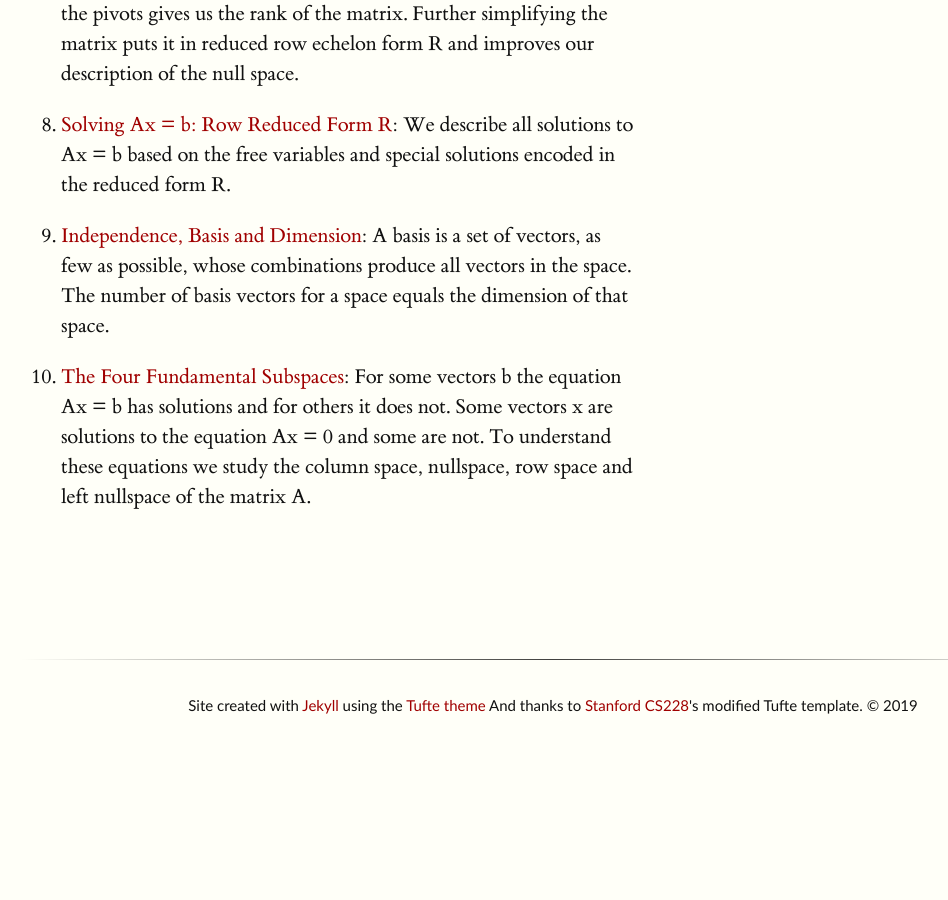
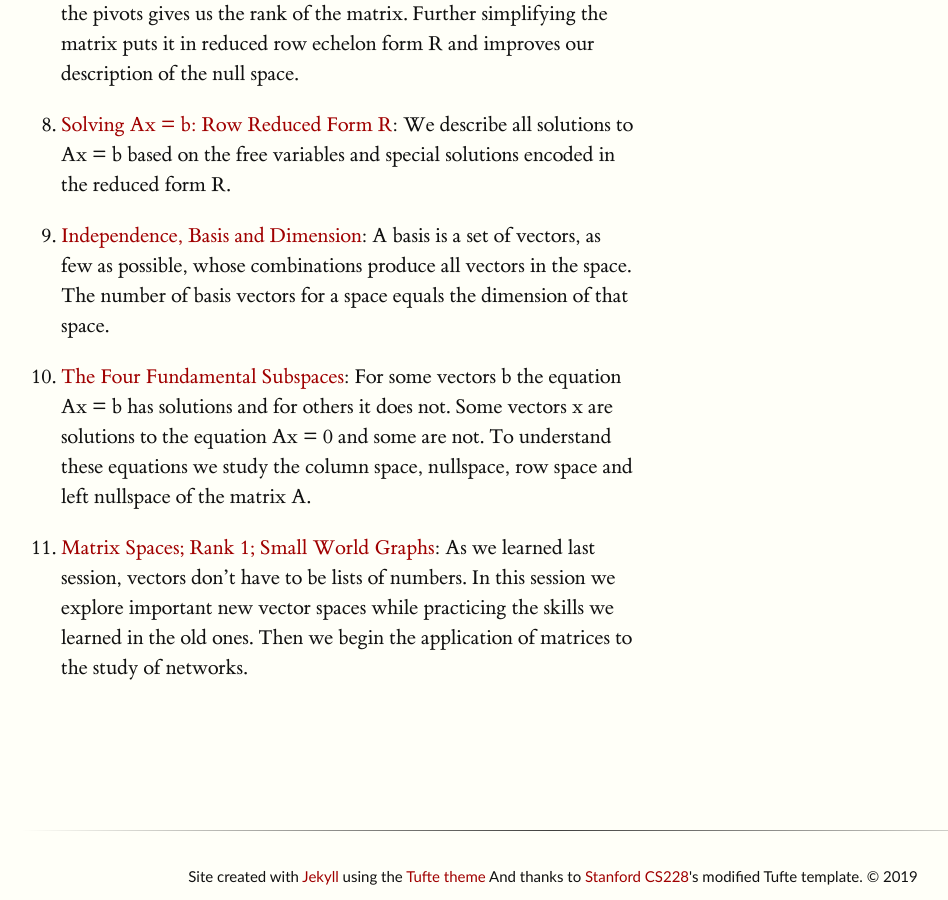
Before and after one commit to RuizhenMai/academic-blog, a Jekyll site: the page built from linear_algebra/index.md, in a window 1280 px wide and 900 px high, scrolled down 1786 px. Shown: the whole window, without its empty margins (139-1087 px from the left). Built offline with Jekyll 4.4.1, drawn with Linux system fonts in a browser that asks for light colours; before the commit the page ends 2515 px from its top, so only the background shows below that.

Commit message:
add naive home page

```diff
--- a/linear_algebra/index.md
+++ b/linear_algebra/index.md
@@ -30,3 +30,5 @@ title: Linear Algebra Study Notes
 9. [Independence, Basis and Dimension](UnitI/Independence_Basis_and_Dimension): A basis is a set of vectors, as few as possible, whose combinations produce all vectors in the space. The number of basis vectors for a space equals the dimension of that space.
 
 10. [The Four Fundamental Subspaces](UnitI/The_four_fundamental_subspaces): For some vectors b the equation Ax = b has solutions and for others it does not. Some vectors x are solutions to the equation Ax = 0 and some are not. To understand these equations we study the column space, nullspace, row space and left nullspace of the matrix A.
+
+11. [Matrix Spaces; Rank 1; Small World Graphs](UnitI/matrix_spaces): As we learned last session, vectors don't have to be lists of numbers. In this session we explore important new vector spaces while practicing the skills we learned in the old ones. Then we begin the application of matrices to the study of networks.
```
Also changed, not shown: index.md (added, +5 -0 lines), linear_algebra/UnitI/matrix_spaces.md (added, +7 -0 lines).
